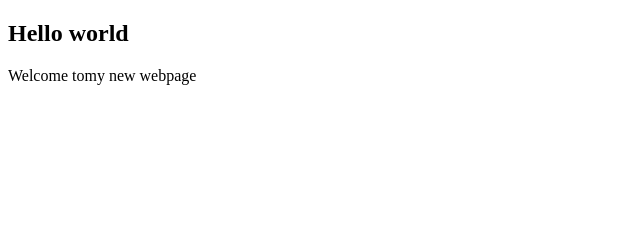
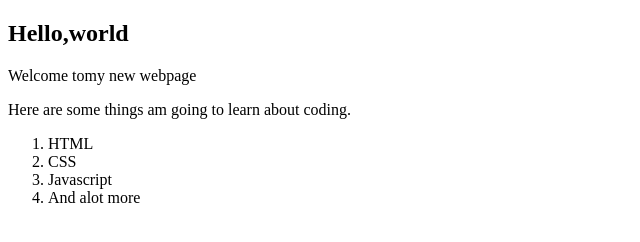
Before and after one commit to Patrick322/webpage, a plain HTML site: page index.html in a window 1280 px wide. Shown: the whole page, without its empty margins (0-640 px from the left). Drawn offline with Linux system fonts and the light colour scheme.

Commit message:
added ordered list to the application

```diff
--- a/index.html
+++ b/index.html
@@ -4,10 +4,19 @@
     <meta charset="UTF-8">
     <meta name="viewport" content="width=device-width, initial-scale=1.0">
     <meta http-equiv="X-UA-Compatible" content="ie=edge">
-    <title>My first web page</title>
+    <title>MY FIRST WEB PAGE</title>
 </head>
 <body>
-<h2>Hello world</h2>
+    <div>
+<h2>Hello,world</h2>
 <p>Welcome tomy new webpage</p>
+<P>Here are some things am going to learn about coding.</P>
+<ol>
+    <li>HTML</li>
+    <li>CSS</li>
+    <li>Javascript</li>
+    <li>And alot more</li>
+</ol>
+    </div>
 </body>
 </html>
```
